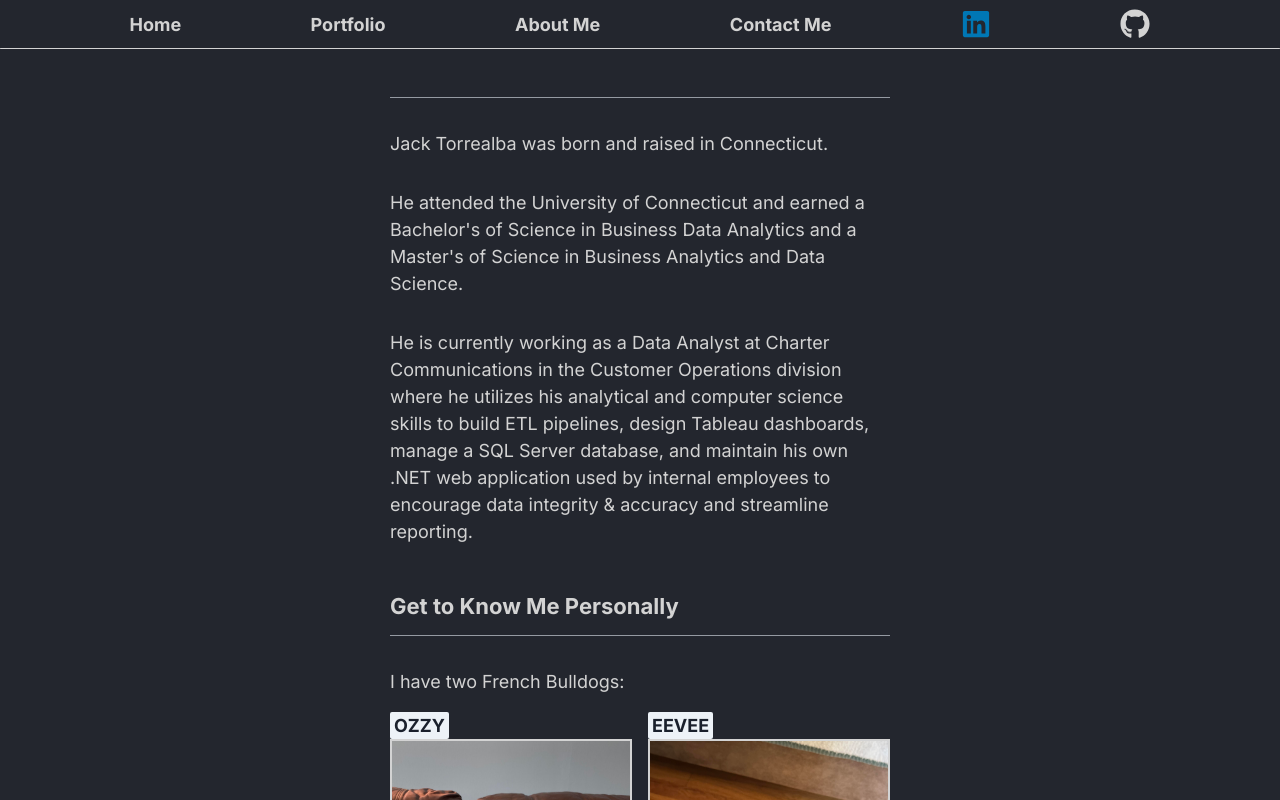
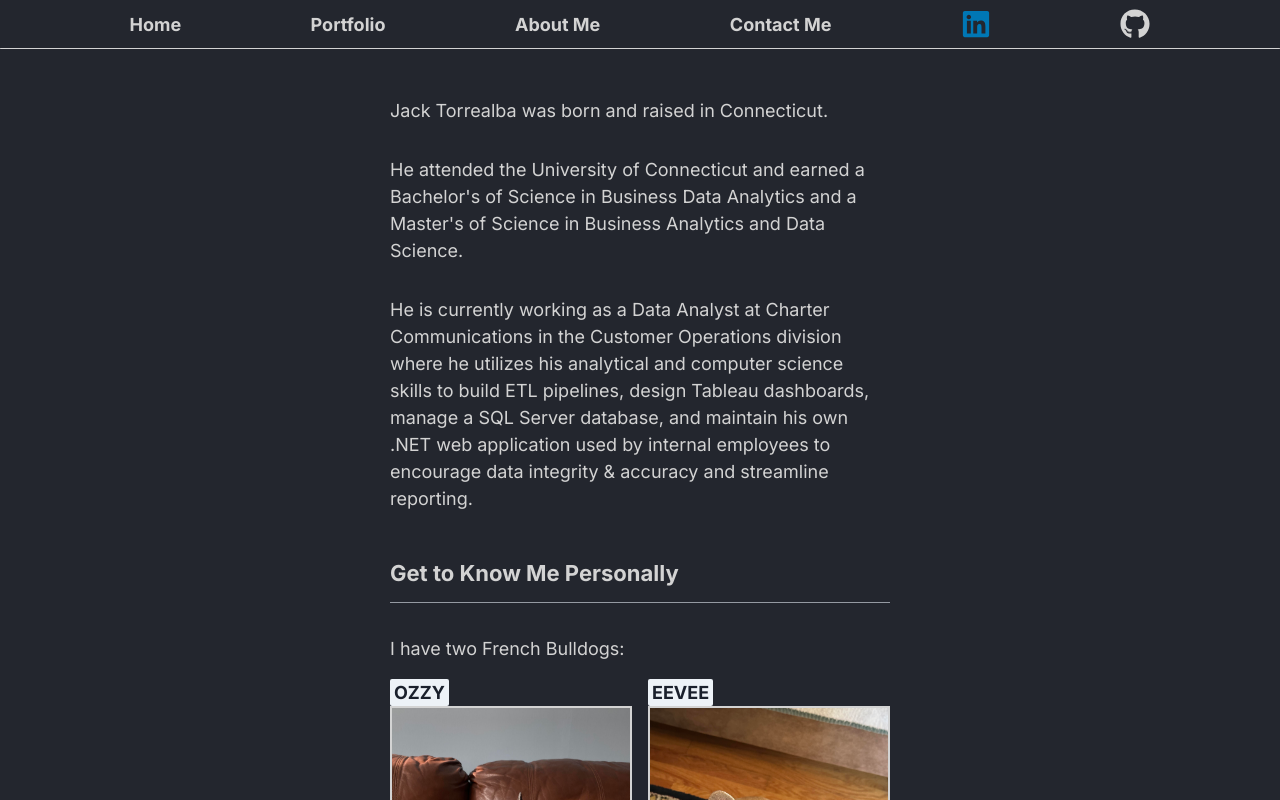
Before and after one commit to jacktorrealba/jt-website, a Next.js app: page /AboutMe in a window 1280 px wide. Shown: the top 800 px of the page. Built offline with nearby package versions, Linux system fonts and the light colour scheme.

Commit message:
removed divider on aboutme page

```diff
--- a/app/AboutMe/page.js
+++ b/app/AboutMe/page.js
@@ -12,10 +12,6 @@ export default function Page() {
                     <Center>
                         <Box justifyContent='center' maxW='500px' id='aboutMeContentDiv'>
                             <Box w='100%' color='#d3d3d3' mt='3rem' mb='3rem'>
-                                <Box>
-
-                                    <Divider mt='1rem'/>
-                                </Box>
 
                                 <Text className="aboutMe">
                                     Jack Torrealba was born and raised in Connecticut.
```
